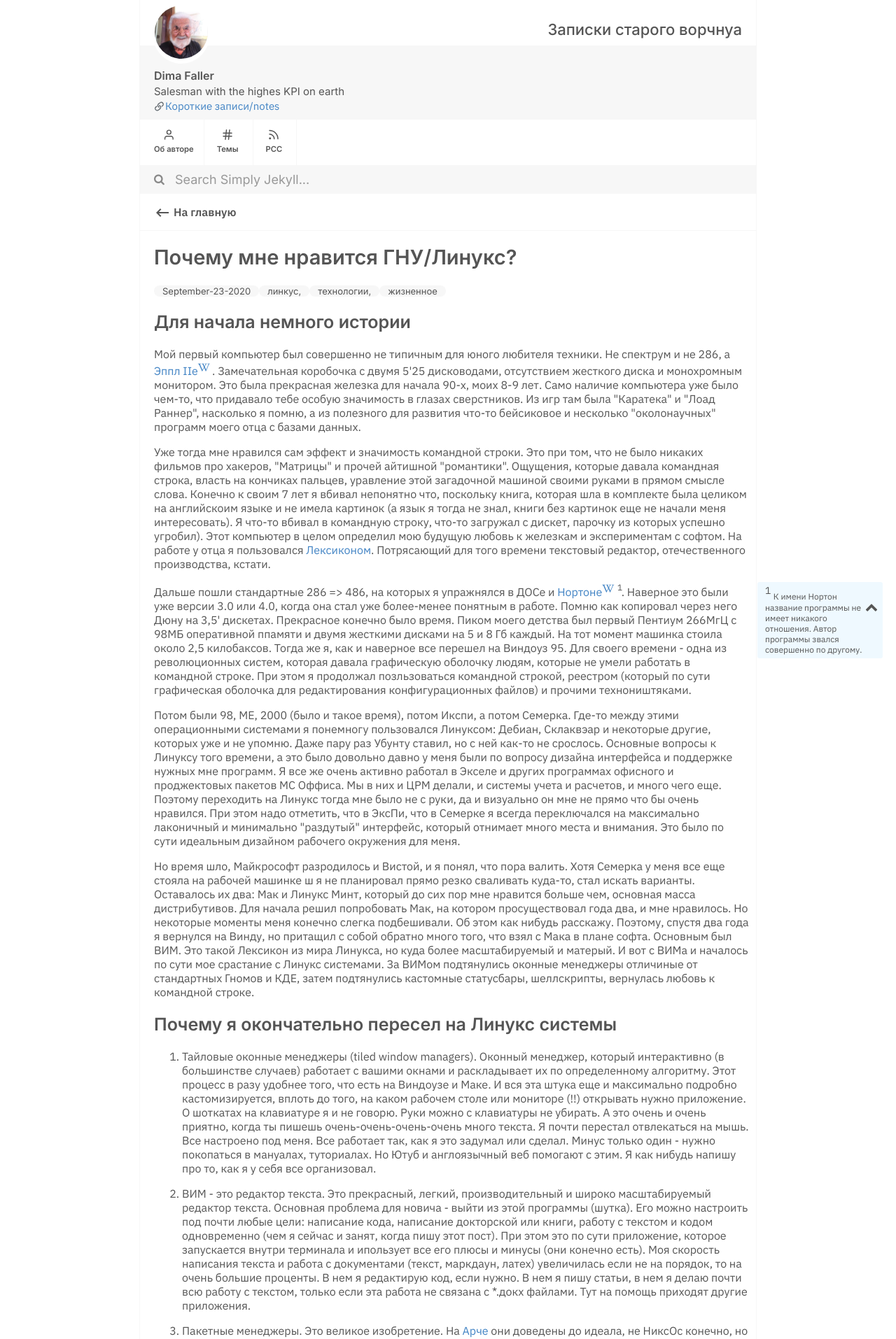
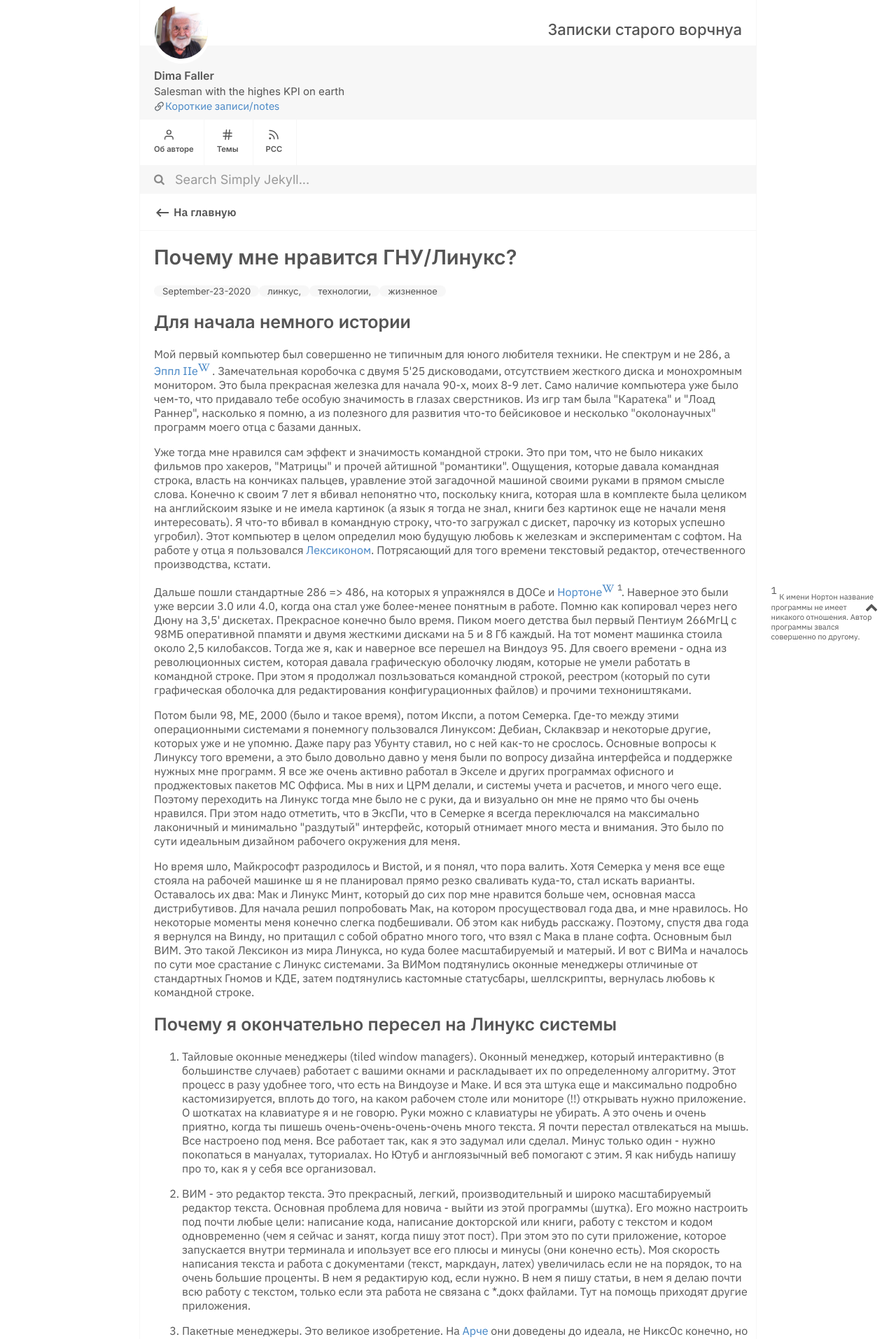
Before and after one commit to dimafaller/blog, a Jekyll site: the page built from _posts/2020-09-23-Why-I-Use-Linux.md, in a window 1280 px wide. Shown: the top 1914 px of the page at 70% size. Built offline with Jekyll 4.4.1, drawn with Linux system fonts in a browser that asks for light colours.

Commit message:
comments scaling

```diff
--- a/assets/css/style.css
+++ b/assets/css/style.css
@@ -773,12 +773,12 @@ hr {
 
 .sn-right,
 .mn-right {
-    background: #eff9ff;
+    /* background: #eff9ff; */
     float: right;
     clear: right;
     font-family: 'IBM Plex Sans', Inter, 'Segoe UI', Roboto, Oxygen, Ubuntu, Cantarell, 'Open Sans', 'Helvetica Neue', sans-serif !important;
-    font-size: 12px;
-    margin-right: -22.5%;
+    font-size: 11px;
+    margin-right: -23.5%;
     padding: 11px;
     border-radius: 3px;
     width: 18.5%;
@@ -791,7 +791,7 @@ hr {
 
 .sn-left,
 .mn-left {
-    background: #e6e6fa;
+    /* background: #e6e6fa; */
     float: left;
     clear: left;
     font-family: 'IBM Plex Sans', Inter, 'Segoe UI', Roboto, Oxygen, Ubuntu, Cantarell, 'Open Sans', 'Helvetica Neue', sans-serif !important;
```
